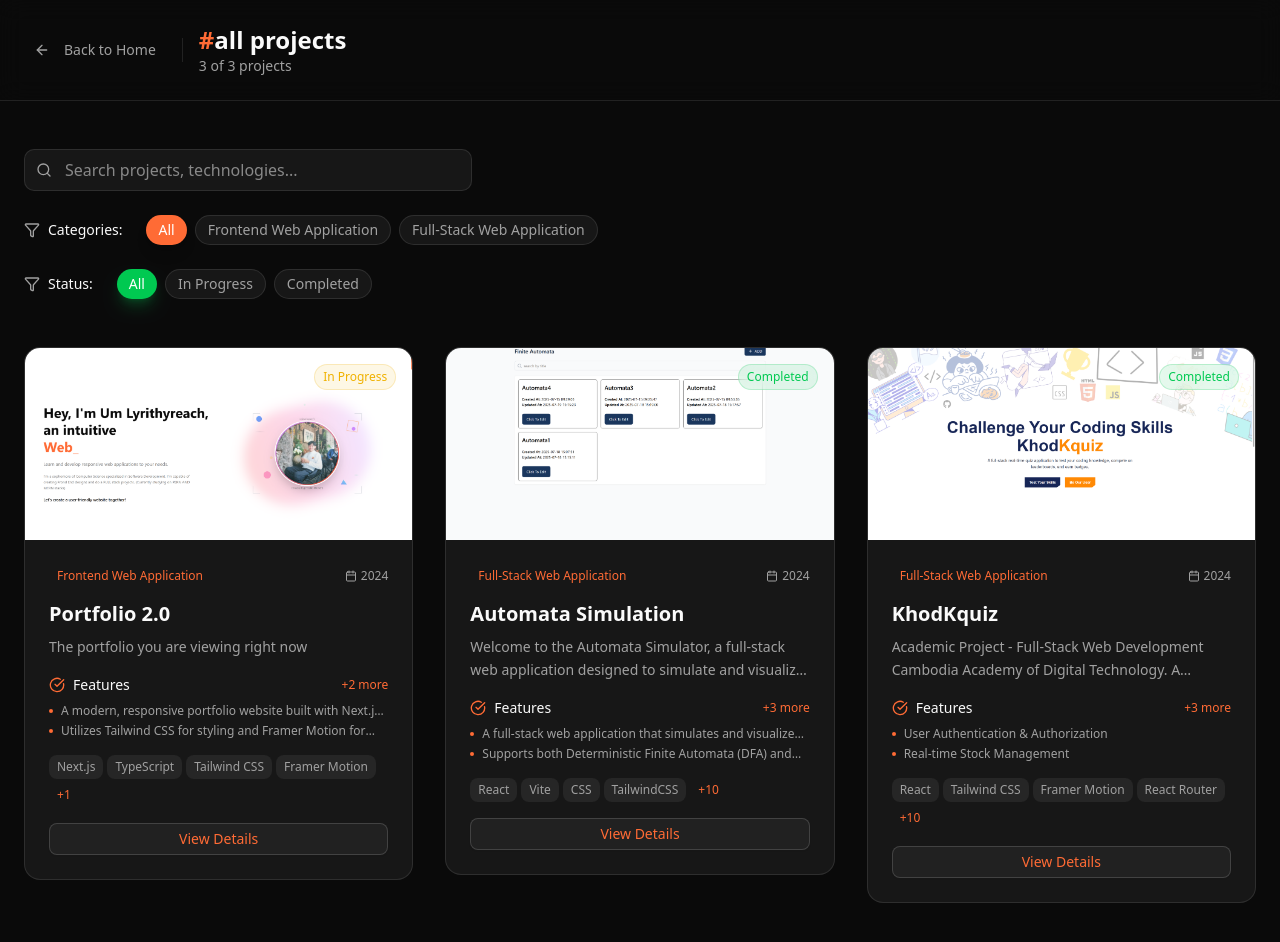
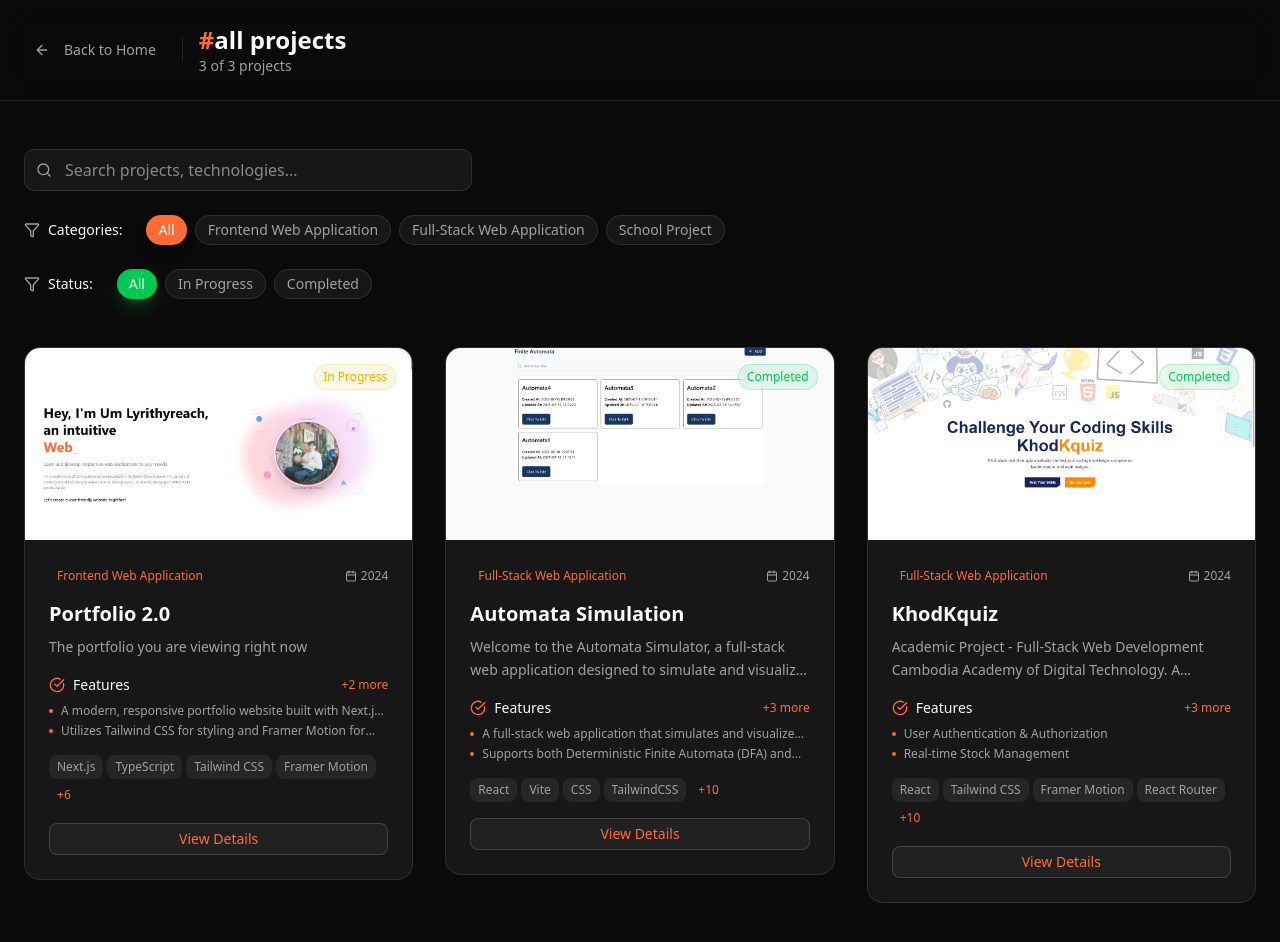
Before and after one commit to UmLyrithyreach/my-portfolio-nextjs, a Next.js app: page /projects in a window 1280 px wide. Shown: the top 942 px of the page. Built offline with nearby package versions, Linux system fonts and the light colour scheme.

Commit message:
Updating some stuff

```diff
--- a/package.json
+++ b/package.json
@@ -1,5 +1,5 @@
 {
-  "name": "nashnc-portfolio",
+  "name": "reach-portfolio",
   "version": "0.1.0",
   "private": true,
   "scripts": {
@@ -11,6 +11,7 @@
   "dependencies": {
     "@emailjs/browser": "^4.4.1",
     "@fortawesome/free-brands-svg-icons": "^7.0.1",
+    "@fortawesome/free-solid-svg-icons": "^7.0.1",
     "@fortawesome/react-fontawesome": "^3.0.2",
     "@radix-ui/react-dropdown-menu": "^2.1.16",
     "@radix-ui/react-slot": "^1.2.3",
--- a/src/app/projects/page.tsx
+++ b/src/app/projects/page.tsx
@@ -19,21 +19,31 @@ const ProjectsPage: React.FC = () => {
     const [searchTerm, setSearchTerm] = useState('');
     const [statusFilter, setStatusFilter] = useState('All');
 
-    // Get unique categories and statuses
-    const categories = ['All', ...new Set(projects.map(p =>
-        Array.isArray(p.category) ? p.category[0] : (p.category || 'Web App')
-    ))];
+    // Get unique categories - handle both array and string categories
+    const categories = ['All', ...new Set(
+        projects.flatMap(p =>
+            Array.isArray(p.category) ? p.category : [p.category || 'Web App']
+        )
+    )];
+
     const statuses = ['All', ...new Set(projects.map(p => p.status).filter(Boolean))];
 
-    // Filter projects
+    // Filter projects with improved category matching
     const filteredProjects = projects.filter(project => {
         const matchesStatus = statusFilter === 'All' || project.status === statusFilter;
-        const matchesCategory = filter === 'All' ||
-            (Array.isArray(project.category) ? project.category[0] : (project.category || 'Web App')) === filter;
+
+        // Check if any category in the project matches the selected filter
+        const projectCategories = Array.isArray(project.category)
+            ? project.category
+            : [project.category || 'Web App'];
+
+        const matchesCategory = filter === 'All' || projectCategories.includes(filter);
+
         const matchesSearch = searchTerm === '' ||
             project.title.toLowerCase().includes(searchTerm.toLowerCase()) ||
             project.description.toLowerCase().includes(searchTerm.toLowerCase()) ||
             project.technologies.some(tech => tech.toLowerCase().includes(searchTerm.toLowerCase()));
+
         return matchesCategory && matchesStatus && matchesSearch;
     });
 
--- a/src/components/Footer.tsx
+++ b/src/components/Footer.tsx
@@ -87,7 +87,7 @@ const Footer: React.FC = () => {
           viewport={{ once: true }}
         >
           <p className="text-muted-foreground text-sm">
-            © {new Date().getFullYear()} Nash. Built with{' '}
+            © {new Date().getFullYear()} Reach. Built with{' '}
             <span className="text-orange">❤️</span> using{' '}
             <span className="text-orange font-medium">Next.js</span>,{' '}
             <span className="text-orange font-medium">TypeScript</span>, and{' '}
--- a/src/data/portfolio.ts
+++ b/src/data/portfolio.ts
@@ -18,7 +18,18 @@ export const projects: Project[] = [
     id: "portfolio-2",
     title: "Portfolio 2.0",
     description: "The portfolio you are viewing right now",
-    technologies: ["Next.js", "TypeScript", "Tailwind CSS", "Framer Motion", "ShadCN"],
+    technologies: [
+      "Next.js",
+      "TypeScript",
+      "Tailwind CSS",
+      "Framer Motion",
+      "ShadCN",
+      "Radix UI",
+      "EmailJS",
+      "Dynamic Text Animation",
+      "Git",
+      "GitHub",
+    ],
     image: "/projects/portfolio.png",
     liveUrl: "https://your-portfolio-url.com",
     githubUrl: "https://github.com/UmLyrithyreach/my-portfolio-nextjs",
@@ -34,10 +45,10 @@ export const projects: Project[] = [
   {
     id: "automata-simulation",
     title: "Automata Simulation",
-    description: "Welcome to the Automata Simulator, a full-stack web application designed to simulate and visualize Finite Automata. This comprehensive tool allows you to create, edit, and test both Deterministic Finite Automata (DFA) and Non-Deterministic Finite Automata (NFA).",
+    description:
+      "Welcome to the Automata Simulator, a full-stack web application designed to simulate and visualize Finite Automata. This comprehensive tool allows you to create, edit, and test both Deterministic Finite Automata (DFA) and Non-Deterministic Finite Automata (NFA).",
     image: "/projects/automata-project.png",
-    technologies:
-    [
+    technologies: [
       // FrontEnd
       "React",
       "Vite",
@@ -52,15 +63,16 @@ export const projects: Project[] = [
       "SQLite",
       "Sequelize",
       // CPP Areas
-        "C++17",
+      "C++",
       "nlohmann/json",
 
       // Version Control
       "Git",
       "GitHub",
     ],
-    githubUrl: "https://github.com/ShurikenBy6YoungTechStudents/automata-project.git",
-    category: ["Full-Stack Web Application"],
+    githubUrl:
+      "https://github.com/ShurikenBy6YoungTechStudents/automata-project.git",
+    category: ["Full-Stack Web Application", "School Project"],
     status: "Completed",
     features: [
       "A full-stack web application that simulates and visualizes Finite Automata.",
@@ -74,7 +86,8 @@ export const projects: Project[] = [
   {
     id: "KhodKquiz",
     title: "KhodKquiz",
-  description: "Academic Project - Full-Stack Web Development Cambodia Academy of Digital Technology. A comprehensive, enterprise-grade quiz application demonstrating modern web development practices, advanced database design, and professional software architecture. Built with React 19, Node.js, and PostgreSQL, featuring complete role-based access control, real-time analytics, and advanced admin management capabilities.",
+    description:
+      "Academic Project - Full-Stack Web Development Cambodia Academy of Digital Technology. A comprehensive, enterprise-grade quiz application demonstrating modern web development practices, advanced database design, and professional software architecture. Built with React 19, Node.js, and PostgreSQL, featuring complete role-based access control, real-time analytics, and advanced admin management capabilities.",
     image: "/projects/KhodKquiz.png",
     technologies: [
       // Frontend
@@ -95,20 +108,20 @@ export const projects: Project[] = [
 
       // Development
       "Vite",
-    "ESLint"
+      "ESLint",
     ],
     githubUrl: "https://github.com/PhaySometh/KhodKquiz.git",
-  category: ["Full-Stack Web Application"],
+    category: ["Full-Stack Web Application", "School Project"],
     // Optional additional fields based on your architecture
     features: [
       "User Authentication & Authorization",
       "Real-time Stock Management",
       "PostgreSQL Database Integration",
       "Responsive Design",
-    "RESTful API Architecture"
+      "RESTful API Architecture",
     ],
-  status: "Completed" // or "In Development"
-}
+    status: "Completed", // or "In Development"
+  },
 ];
 
 export const skills: Skill[] = [
@@ -168,10 +181,11 @@ export const personalInfo = {
     "I'm a sophomore of Computer Science specialized in Software Development. I'm capable of creating Frond End designs and do a FULL stack projects. (Currently studying on PERN AND MERN stacks)",
   callToAction: "Let's create a user-friendly website together!",
   aboutText: `
-    I'm an aspiring web developer with a strong foundation in using React and Next js, while also some knowledge in
-    <span class="text-orange-500">PERN</span> AND <span class="text-orange-500">MERN</span> stacks) stacks.
-    Recently I have built a full stacks project using React, Next js, Node js, Express js, and PostgreSQL. I'm eager
-    to make use of my knowledge in a real-world projects and grow into a confident web developer.
+    As a web development student at <span class="text-blue-600 text-xl font-bold">CADT</span> (Cambodia Academy of Digital Technology),
+    I've built a solid expertise in React and Next.js, complemented by hands-on experience with
+    <span class="text-orange-500">PERN</span> and <span class="text-orange-500">MERN</span> stacks. My recent full-stack
+    project showcases my proficiency in React, Next.js, Node.js, Express.js, and PostgreSQL. I'm excited to leverage
+    these skills in professional environments and continue growing as a versatile web developer.
     `,
   connectText:
     "I'm looking forward to being a part of your team! Let me help you develop your ideas into an internet reality.",
```
Also changed, not shown: 1 other file (tests, documents, lock files or other folders). Lines whose indentation alone changed are shown as unchanged.
